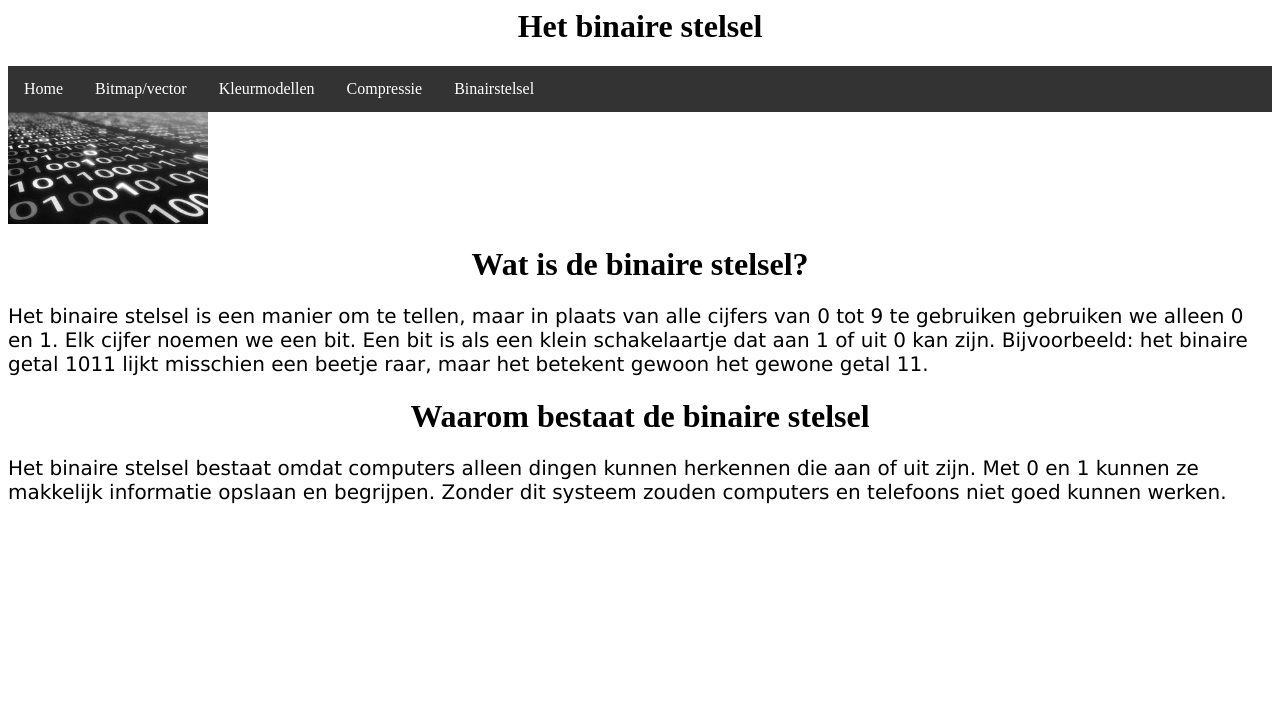
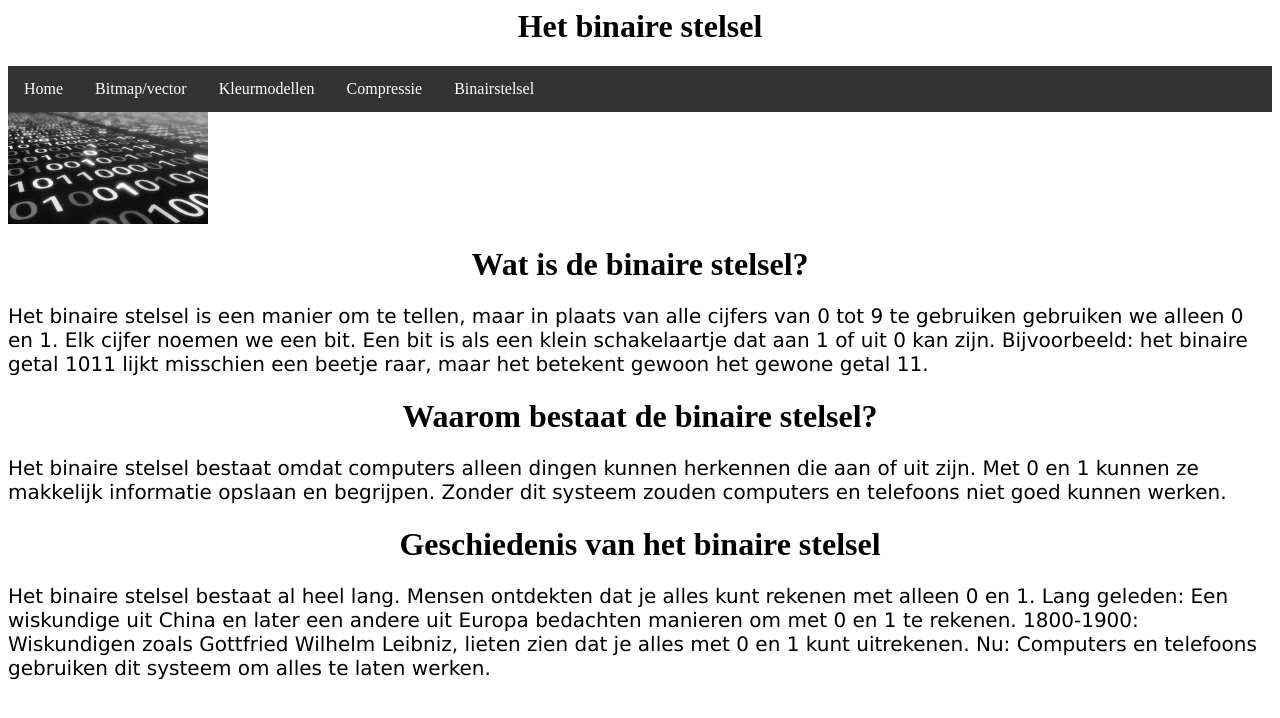
Before and after one commit to Nassim293/Nassim293.github.io, a plain HTML site: page Binair stelsel.html in a window 1280 px wide. Drawn offline with Linux system fonts and the light colour scheme.

Commit message:
Update Binair stelsel.html
geschiedenis

```diff
--- a/Binair stelsel.html
+++ b/Binair stelsel.html
@@ -20,6 +20,7 @@
 
   <img src="images.jpg" alt="binair plaatje" width="200">
 
+    <!--hier geef ik informatie over de binaire systeem bijvoorbeeld: Wat is het, hoezo is het er en wat is de verleden ervan,-->
 
 <h1>Wat is de binaire stelsel?</h1>
 <p>
@@ -29,11 +30,21 @@ Elk cijfer noemen we een bit. Een bit is als een klein schakelaartje dat aan 1 o
 Bijvoorbeeld: het binaire getal 1011 lijkt misschien een beetje raar, maar het betekent gewoon het gewone getal 11.
 </p>
 
-    <h1>Waarom bestaat de binaire stelsel </h1>
+    <h1>Waarom bestaat de binaire stelsel?</h1>
     <p>
 Het binaire stelsel bestaat omdat computers alleen dingen kunnen herkennen die aan of uit zijn.
 Met 0 en 1 kunnen ze makkelijk informatie opslaan en begrijpen.
 Zonder dit systeem zouden computers en telefoons niet goed kunnen werken.
+
+    </p>
+
+    <h1>Geschiedenis van het binaire stelsel</h1>
+    <p>
+     Het binaire stelsel bestaat al heel lang. Mensen ontdekten dat je alles kunt rekenen met alleen 0 en 1.
+
+         Lang geleden: Een wiskundige uit China en later een andere uit Europa bedachten manieren om met 0 en 1 te rekenen.
+         1800-1900: Wiskundigen zoals Gottfried Wilhelm Leibniz, lieten zien dat je alles met 0 en 1 kunt uitrekenen.
+         Nu: Computers en telefoons gebruiken dit systeem om alles te laten werken.
 
     </p>
 
```
